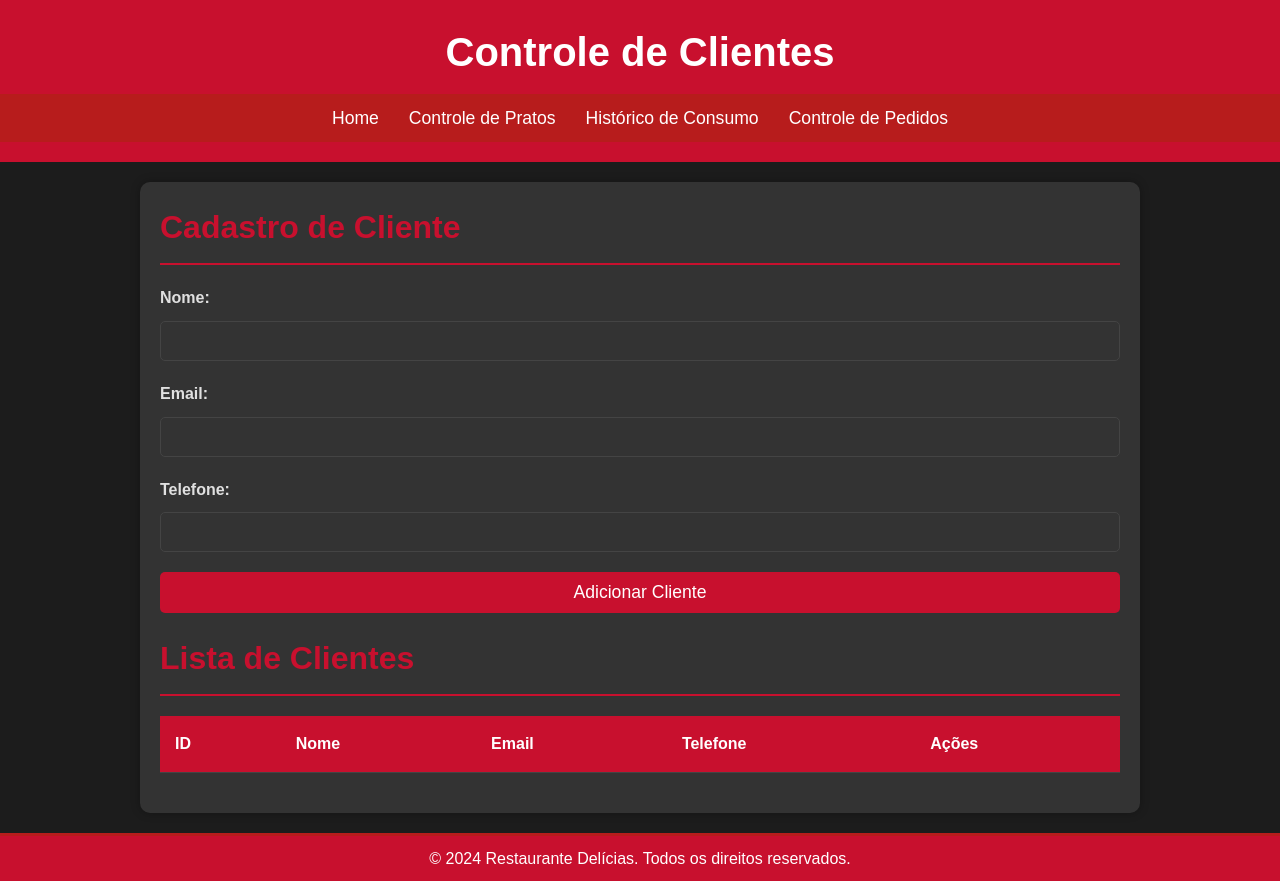
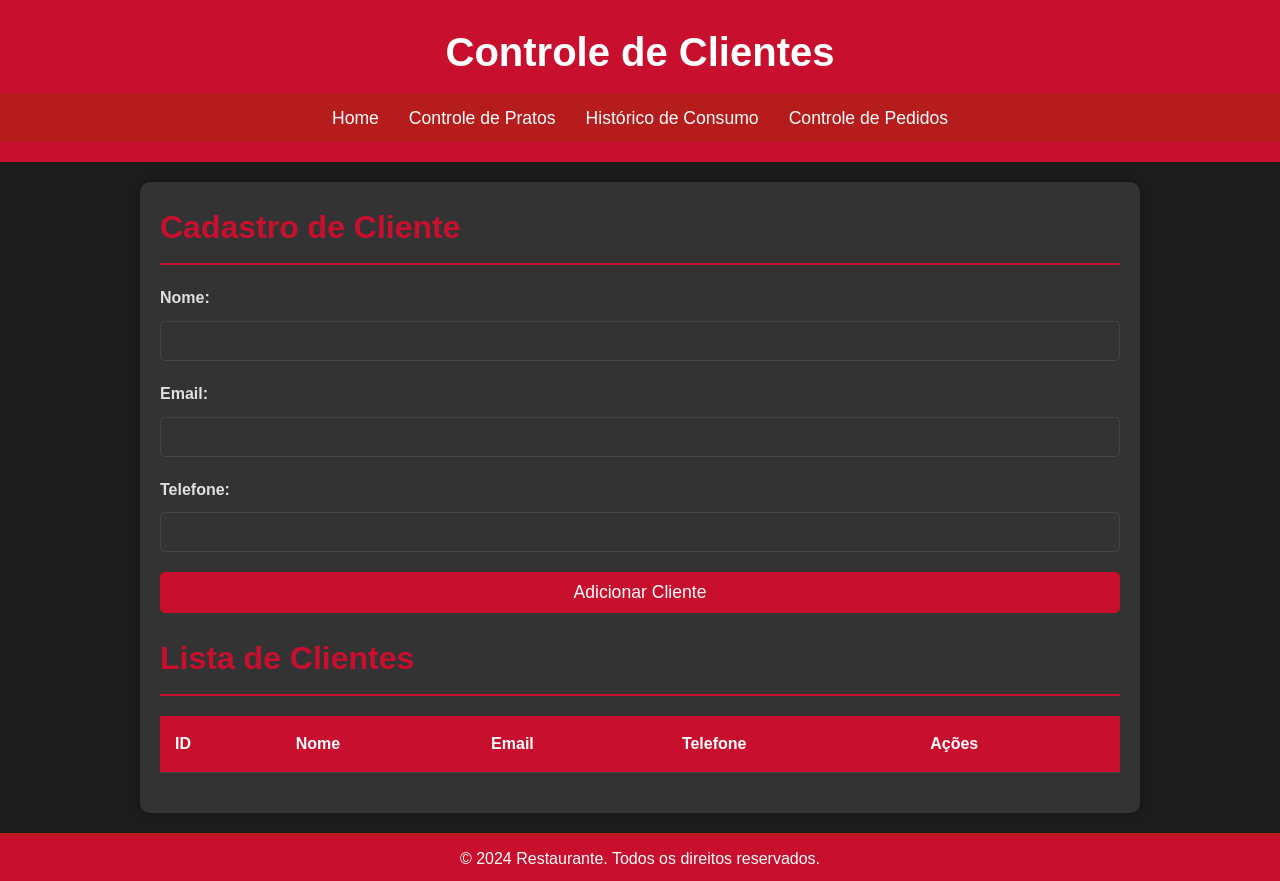
Before and after one commit to Jamilehassen/Trab_ES1, a plain HTML site: page clientes.html in a window 1280 px wide. Drawn offline with Linux system fonts and the light colour scheme.

Commit message:
primeiro commit_4

```diff
--- a/clientes.html
+++ b/clientes.html
@@ -68,7 +68,7 @@
     </main>
 
     <footer>
-        <p>&copy; 2024 Restaurante Delícias. Todos os direitos reservados.</p>
+        <p>&copy; 2024 Restaurante. Todos os direitos reservados.</p>
     </footer>
     <script src="script.js"></script>
 </body>
```
